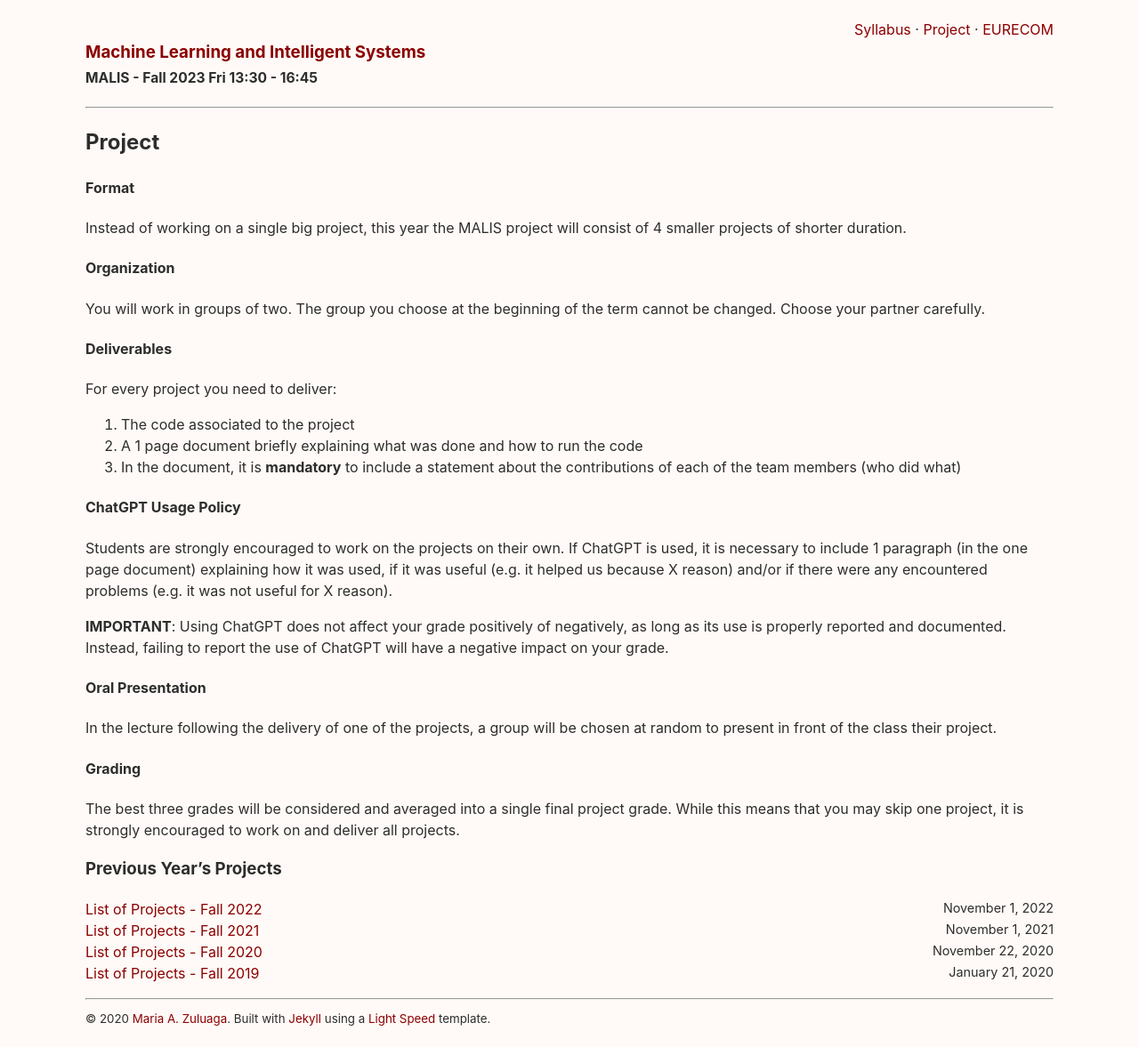
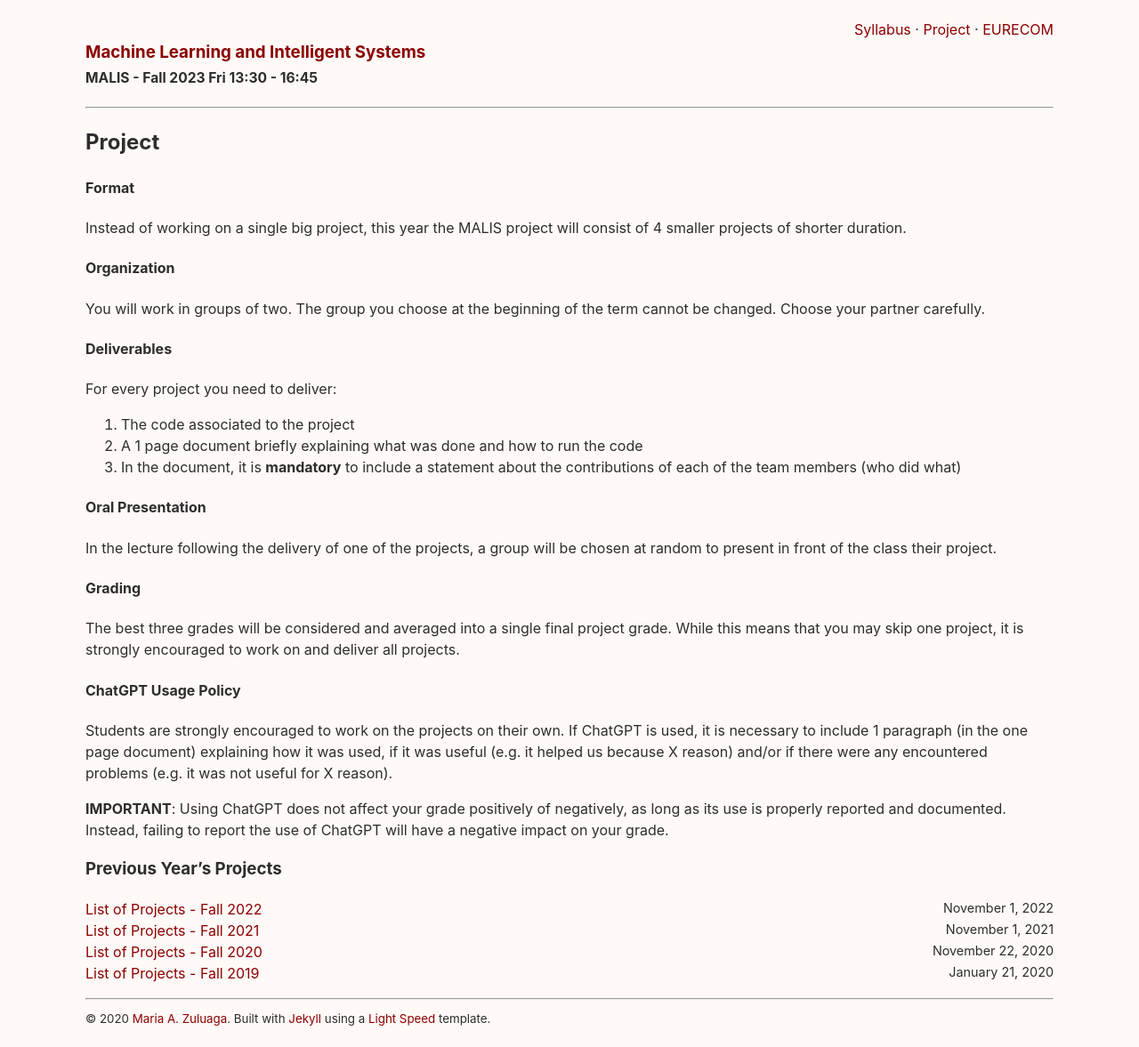
Before and after one commit to malis-course/malis-course.github.io, a Jekyll site: the page built from _pages/project.md, in a window 1280 px wide. Shown: the whole page at 89% size. Built offline with Jekyll 4.4.1, drawn with Linux system fonts in a browser that asks for light colours.

```diff
--- a/_pages/project.md
+++ b/_pages/project.md
@@ -17,18 +17,20 @@ For every project you need to deliver:
 2. A 1 page document briefly explaining what was done and how to run the code
 3. In the document, it is **mandatory** to include a statement about the contributions of each of the team members (who did what)
 
+#### Oral Presentation
+In the lecture following the delivery of one of the projects, a group will be chosen at random to present in front of the class their project.
+
+#### Grading
+The best three grades will be considered and averaged into a single final project grade.
+While this means that you may skip one project, it is strongly encouraged to work on and deliver all projects.
+
 #### ChatGPT Usage Policy
 Students are strongly encouraged to work on the projects on their own. If ChatGPT is used, it is necessary to include 1 paragraph (in the one page document) explaining how it was used, if it was useful (e.g. it helped us because X reason)
 and/or if there were any encountered problems (e.g. it was not useful for X reason).
 
 **IMPORTANT**: Using ChatGPT does not affect your grade positively of negatively, as long as its use is properly reported and documented. Instead, failing to report the use of ChatGPT will have a negative impact on your grade.
 
-#### Oral Presentation
-In the lecture following the delivery of one of the projects, a group will be chosen at random to present in front of the class their project.
 
-#### Grading
-The best three grades will be considered and averaged into a single final project grade.
-While this means that you may skip one project, it is strongly encouraged to work on and deliver all projects.
 
 
 ### Previous Year's Projects
```
